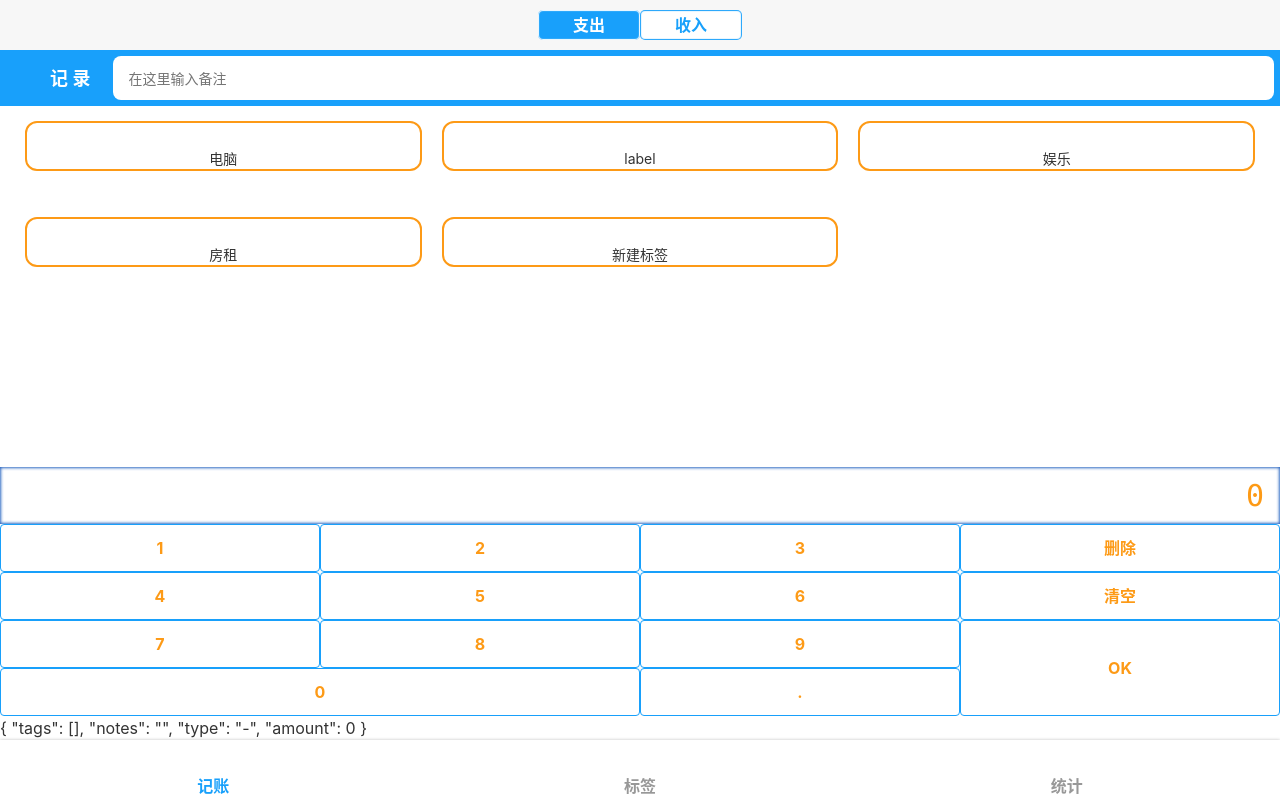
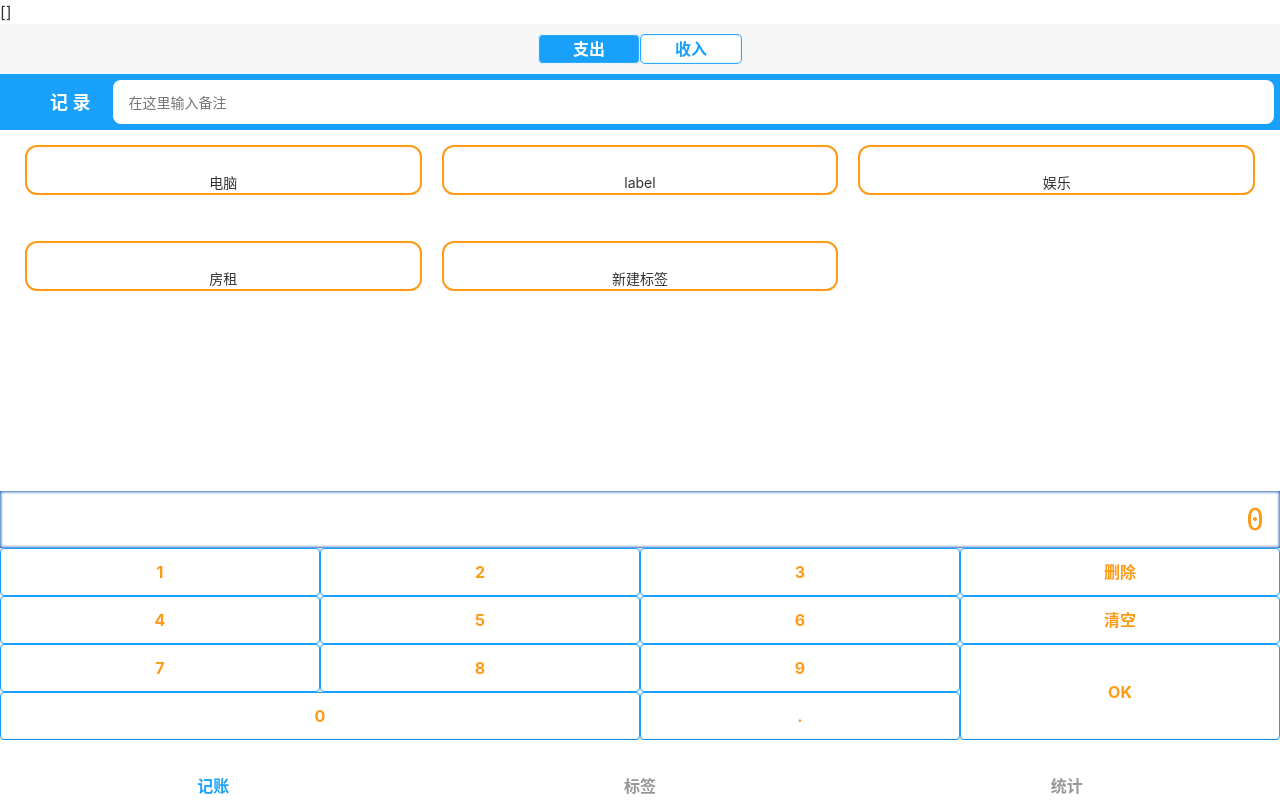
Before and after one commit to Wang-X-S/sun-money, a Vue app: page /#/money in a window 1280 px wide. Built offline with nearby package versions, Linux system fonts and the light colour scheme.

Commit message:
添加日期和从数据库获取数据

```diff
--- a/src/views/Money.vue
+++ b/src/views/Money.vue
@@ -1,11 +1,12 @@
 <template>
   <div>
     <Layout class-prefix="layout">
+      {{recordList}}
       <Types @update:value="onUpdateType" />
       <Notes @update:value="onUpdateNotes"/>
       <Tags :data-source.sync="tags" @update:value="onUpdateTags"/>
       <NumberPad @update:value="onUpdateAmount" @submit="saveRecord"/>
-      {{this.record}}
+
     </Layout>
 
   </div>
@@ -24,6 +25,7 @@
     notes:string;
     type:string;
     amount:number;
+    createdAt?:Date
   }
 
   @Component({
@@ -32,12 +34,13 @@
 
   export default class Money extends Vue{
     tags=['电脑','label','娱乐','房租']
-    recordList:Record[]=[]
+    recordList:Record[]=JSON.parse(window.localStorage.getItem('recordList')||'[]');
     record: Record={
       tags:[],notes:'',type:'-',amount:0
     }
     saveRecord(){
       const recordCopy=JSON.parse(JSON.stringify(this.record))
+      recordCopy.createAt=new Date()
       this.recordList.push(recordCopy)
 
     }
```
